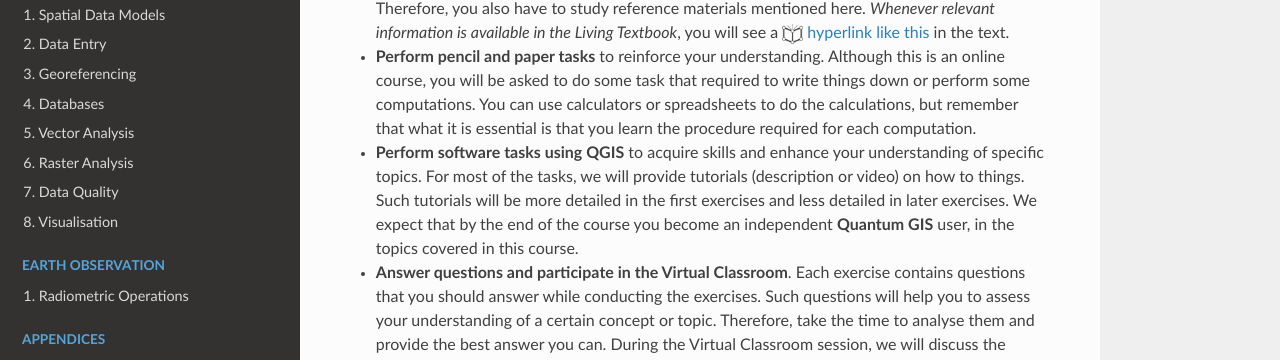
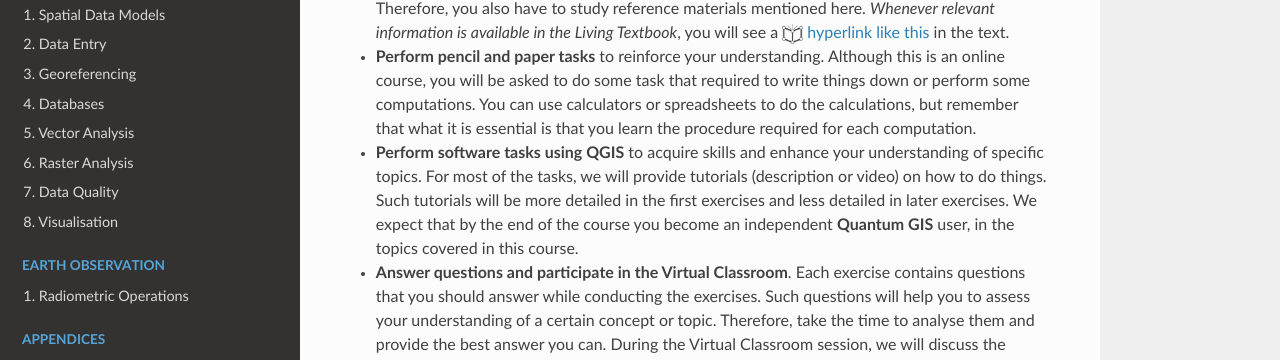
Before and after one commit to manuGil/online-core, a Sphinx documentation site: the page built from docs/source/how-to.rst, in a window 1280 px wide and 900 px high. Shown: the part 331-691 px from the top of the window. Built offline with Sphinx 7.4.7 and the Read the Docs theme 2.0.0, drawn with Linux system fonts in a browser that asks for light colours.

Commit message:
fix issue missing word

```diff
--- a/docs/source/how-to.rst
+++ b/docs/source/how-to.rst
@@ -9,7 +9,7 @@ Along with the exercises, you will be asked to perform several activities:
 
 + **Perform pencil and paper tasks** to reinforce your understanding. Although this is an online course, you will be asked to do some task that required to write things down or perform some computations. You can use calculators or spreadsheets to do the calculations, but remember that what it is essential is that you learn the procedure required for each computation.
 
-+ **Perform software tasks using QGIS** to acquire skills and enhance your understanding of specific topics. For most of the tasks, we will provide tutorials (description or video) on how to things. Such tutorials will be more detailed in the first exercises and less detailed in later exercises. We expect that by the end of the course you become an independent **Quantum GIS** user, in the topics covered in this course.
++ **Perform software tasks using QGIS** to acquire skills and enhance your understanding of specific topics. For most of the tasks, we will provide tutorials (description or video) on how to do things. Such tutorials will be more detailed in the first exercises and less detailed in later exercises. We expect that by the end of the course you become an independent **Quantum GIS** user, in the topics covered in this course.
 
 + **Answer questions and participate in the Virtual Classroom**. Each exercise contains questions that you should answer while conducting the exercises. Such questions will help you to assess your understanding of a certain concept or topic.  Therefore, take the time to analyse them and provide the best answer you can. During the Virtual Classroom session, we will discuss the answers.
 
```
